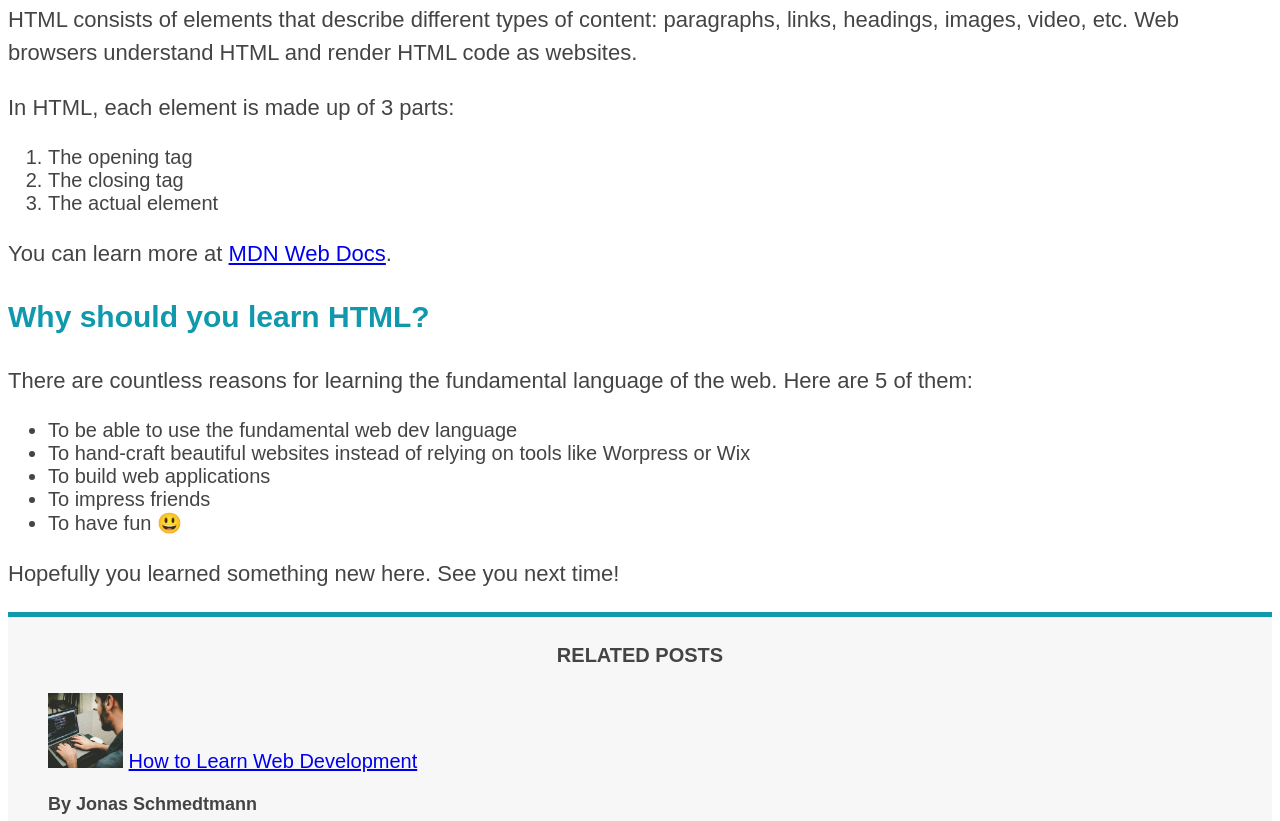
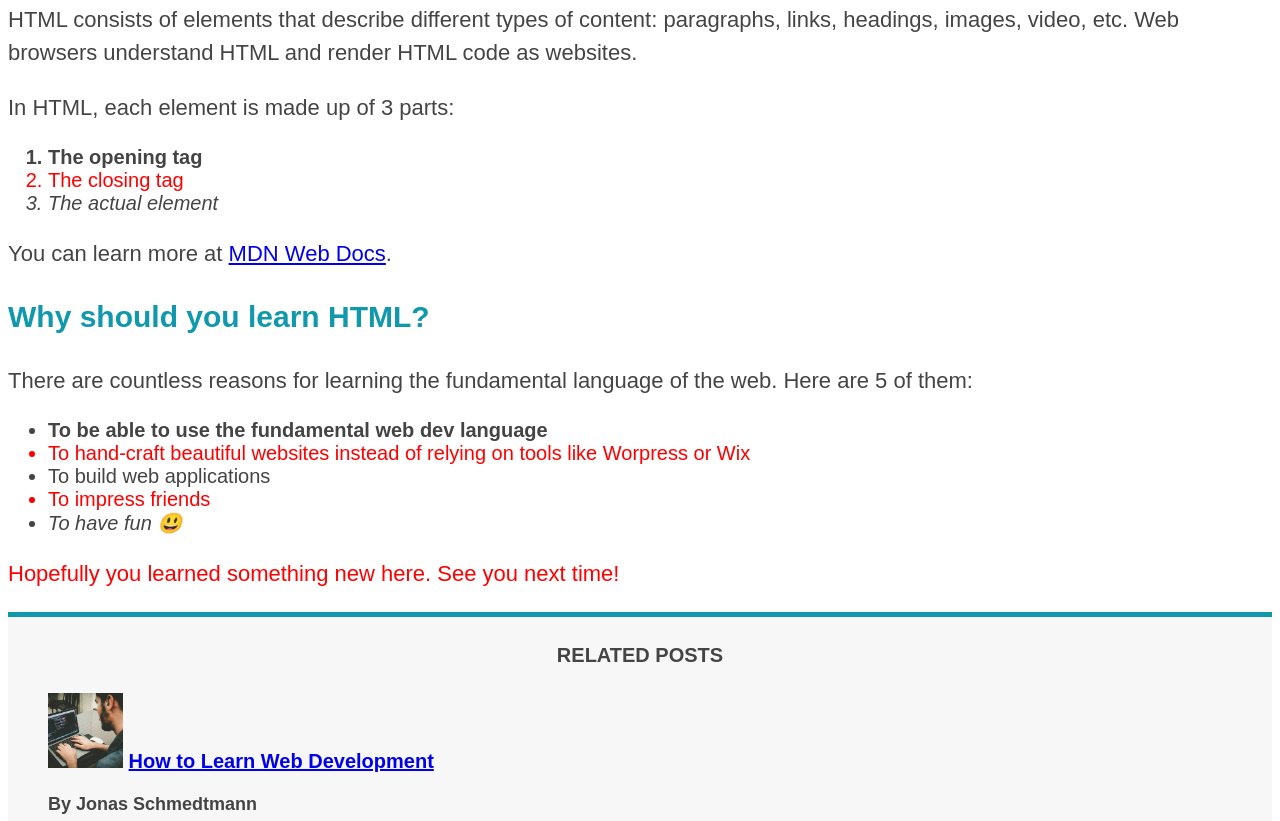
Before and after one commit to RoviK31/CSS_Fundamentals, a plain HTML site: page index.html in a window 1280 px wide. Shown: the part 893-1714 px from the top of the page. Drawn offline with Linux system fonts and the light colour scheme.

Commit message:
pseudo-classes

```diff
--- a/index.html
+++ b/index.html
@@ -80,7 +80,7 @@
       <p>In HTML, each element is made up of 3 parts:</p>
 
       <ol>
-        <li>The opening tag</li>
+        <li class="first-li">The opening tag</li>
         <li>The closing tag</li>
         <li>The actual element</li>
       </ol>
@@ -102,7 +102,7 @@
       </p>
 
       <ul>
-        <li>To be able to use the fundamental web dev language</li>
+        <li class="first-li">To be able to use the fundamental web dev language</li>
         <li>
           To hand-craft beautiful websites instead of relying on tools like
           Worpress or Wix
--- a/style.css
+++ b/style.css
@@ -83,3 +83,23 @@ aside{
   border-top: 5px solid #1098ad;
   border-bottom: 5px solid #1098ad;
 }
+/*
+.first-li{
+  font-weight: bold;
+} */
+
+li:first-child{
+  font-weight: bold;
+}
+
+li:last-child{
+  font-style: italic;
+}
+
+li:nth-child(even){
+  color: red;
+}
+
+article p:last-child{
+  color: red;
+}
```
